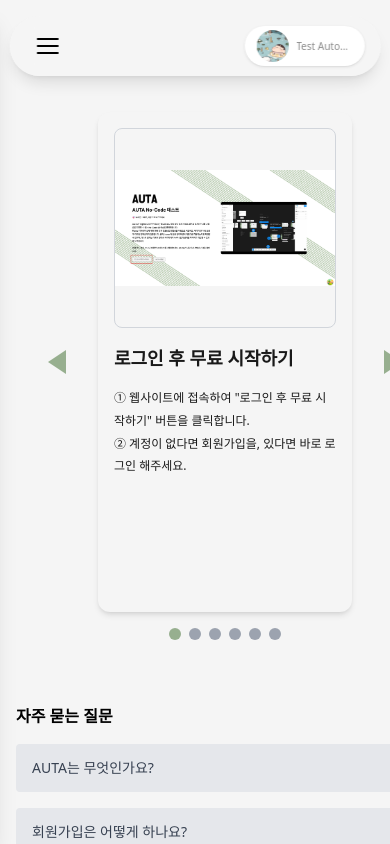
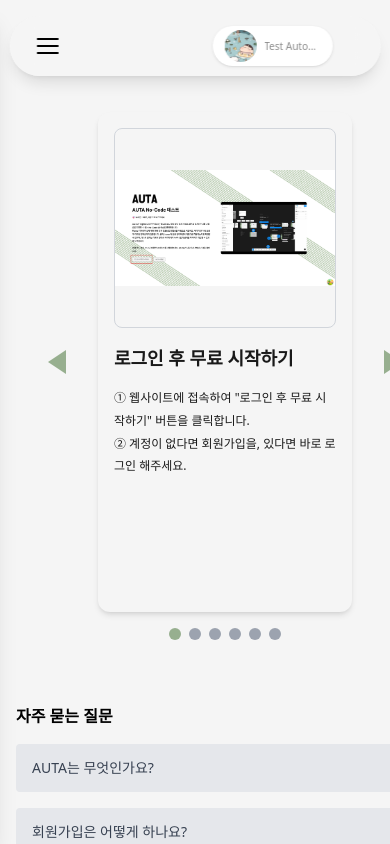
Before and after one commit to youjin-hong/client, a React (Vite) app: page /main/manual in a window 390 px wide. Shown: the top 844 px of the page. Built offline with nearby package versions, Linux system fonts and the light colour scheme; no server answers; a web font is replaced by a local one.

Commit message:
[ #83 | fix ] 데스크탑뷰 헤더바 조정

```diff
--- a/src/components/layout/page-layout/Header.tsx
+++ b/src/components/layout/page-layout/Header.tsx
@@ -46,9 +46,9 @@
         {currentPage}
       </h1> */}
       {/* 검색창 (모바일에서는 숨김) */}
-      <div className="relative flex-1 max-w-[320px] w-full bg-white py-2 px-4 mx-2 rounded-full hidden md:flex">
+      <div className="relative flex-1 max-w-[760px] w-full bg-white ml-8 py-2 px-8 mx-2 rounded-full hidden md:flex">
         <button type="button" onClick={handleSearch}>
-          <img src={searchIcon} alt="search button" className="absolute left-4 top-2" />
+          <img src={searchIcon} alt="search button" className="absolute left-4 top-2 w-6 h-6" />
         </button>
         <input
           type="text"
@@ -63,9 +63,9 @@
           }}
         />
       </div>
-      <div className="flex items-center gap-2 lg:gap-4 min-w-0">
+      <div className="flex items-center gap-2 mr-8 lg:gap-4 min-w-0">
         {/* 알림 버튼 (모바일에서는 숨김) */}
-        <div className="hidden lg:flex items-center">
+        <div className="hidden lg:flex mr-0 items-center">
           <button>
             <img src={notificationIcon} alt="notification button" />
           </button>
```
